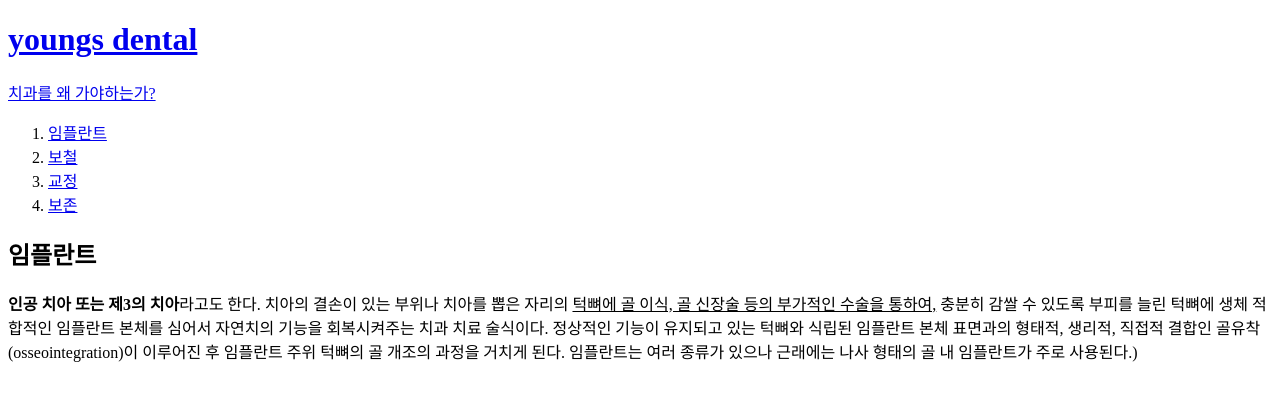
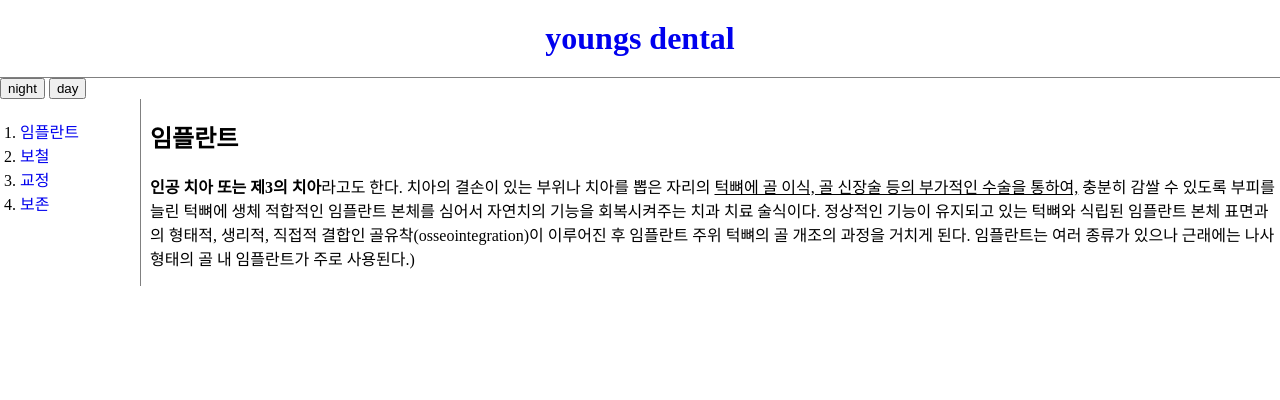
Before and after one commit to KIMYOUNGSIL/web1, a plain HTML site: page 1.html in a window 1280 px wide. Drawn offline with Linux system fonts and the light colour scheme.

Commit message:
Add files via upload

```diff
--- a/1.html
+++ b/1.html
@@ -1,9 +1,10 @@
+
 <!doctype  html>
 <html>
 <head>
   <title>youngs dental임플란트</title>
-    <h1><a href="index.html">youngs dental</a></h1>
   <meta charset="utf-8">
+  <link rel="stylesheet" href="style.css">
   <!-- Global site tag (gtag.js) - Google Analytics -->
 <script async src="https://www.googletagmanager.com/gtag/js?id=UA-134609178-1"></script>
 <script>
@@ -13,16 +14,23 @@
 
   gtag('config', 'UA-134609178-1');
 </script>
-
 </head>
 <body>
-  <p><a href="https://terms.naver.com/entry.nhn?docId=423249&cid=60261&categoryId=60261" target="blank" title="충치란">치과를 왜 가야하는가?</a></p>
+  <h1><a href="index.html">youngs dental</a></h1>
+  <input type="button" value="night" onclick="
+    document.querySelector('body').style.backgroundColor = 'black';
+">
+  <input type="button" value="day" onclick="">
+  <div id="grid">
     <ol>
      <li><a href="1.html">임플란트</a></li>
      <li><a href="2.html">보철</a></li>
      <li><a href="3.html">교정</a></li>
      <li><a href="4.html">보존</a></li>
    </ol>
+   <div>
      <h2>임플란트</h2>
      <p><strong>인공 치아 또는 제3의 치아</strong>라고도 한다. 치아의 결손이 있는 부위나 치아를 뽑은 자리의 <u>턱뼈에 골 이식, 골 신장술 등의 부가적인 수술을 통하여,</u> 충분히 감쌀 수 있도록 부피를 늘린 턱뼈에 생체 적합적인 임플란트 본체를 심어서 자연치의 기능을 회복시켜주는 치과 치료 술식이다. 정상적인 기능이 유지되고 있는 턱뼈와 식립된 임플란트 본체 표면과의 형태적, 생리적, 직접적 결합인 골유착(osseointegration)이 이루어진 후 임플란트 주위 턱뼈의 골 개조의 과정을 거치게 된다. 임플란트는 여러 종류가 있으나 근래에는 나사 형태의 골 내 임플란트가 주로 사용된다.)</p>
-</body>
+   </div>
+ </div>
+</html>
--- /dev/null
+++ b/style.css
@@ -0,0 +1,19 @@
+
+      body{margin:0;}
+      a{text-decoration: none;
+      }
+      h1 {font-size: 7\5px;
+        text-align: center;
+        border-bottom: 1px solid gray;
+        margin:0px;
+        padding:20px;
+       }
+      ol {border-right:1px solid gray;
+        width:100px;
+        margin:0px;
+        padding:20px;
+      }
+      #grid {
+        display: grid;
+      grid-template-columns: 150px 1fr;
+    }
```
Also changed, not shown: 2.html (+11 -4 lines), 3.html (+11 -7 lines), 4.html (+9 -4 lines), box.html (added, +19 -0 lines), gfid.html (added, +24 -0 lines), index.html (+8 -0 lines), script태그.html (added, +16 -0 lines). Lines whose indentation alone changed are shown as unchanged.
